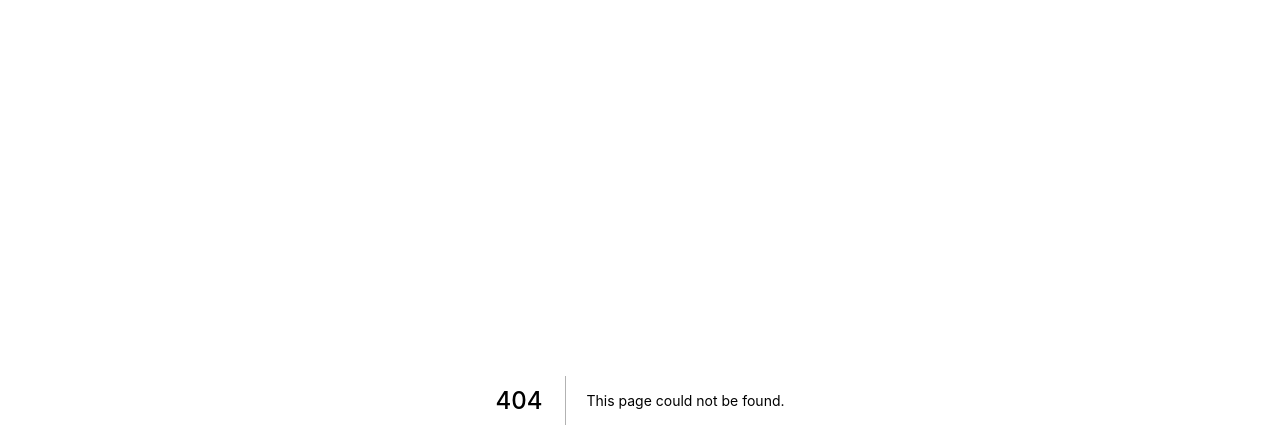
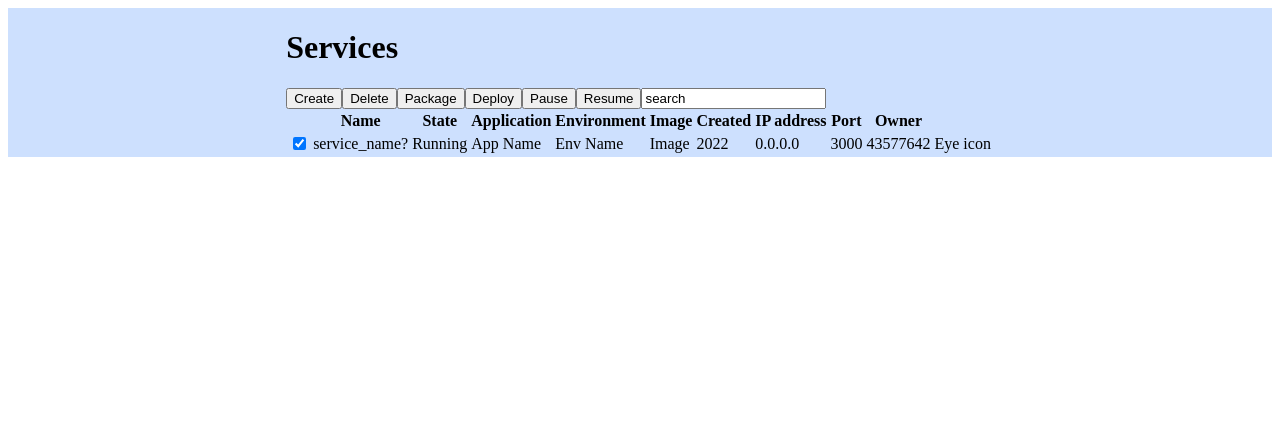
Before and after one commit to try-cascade/cascade-gui, a Next.js app: page /services in a window 1280 px wide. Before the commit this address had no page. Shown: the top 448 px of the page. Built offline with nearby package versions, Linux system fonts and the light colour scheme.

Commit message:
Added pages for application, environment, services Started design of services page
Co-authored-by: Anne Tiotuico <amtiotuico@gmail.com>
Co-authored-by: Rona Hsu <ronahsu@gmail.com>
Co-authored-by: Yueun Kim <yueun.owl@gmail.com>

```diff
--- /dev/null
+++ b/pages/services.js
@@ -0,0 +1,103 @@
+import styles from '../styles/Services.module.css'
+
+export default function Services() {
+  const date = new Date
+
+  return (
+    <main className={styles.main}>
+      <div className={styles.content}>
+        <h1>Services</h1>
+        <button>Create</button>
+        <button>Delete</button>
+        <button>Package</button>
+        <button>Deploy</button>
+        <button>Pause</button>
+        <button>Resume</button>
+        <input type='text' value='search' />
+        <div>
+          <table>
+            <thead>
+              <tr>
+                <th></th>
+                <th>Name</th>
+                <th>State</th>
+                <th>Application</th>
+                <th>Environment</th>
+                <th>Image</th>
+                <th>Created</th>
+                <th>IP address</th>
+                <th>Port</th>
+                <th>Owner</th>
+              </tr>
+            </thead>
+            <tbody>
+              <tr>
+                <td><input type="checkbox" id={"service_name?"} name={"service_name?"} checked /></td>
+                <td><label htmlFor={"service_name?"}>{"service_name?"}</label></td>
+                <td>Running</td>
+                <td>App Name</td>
+                <td>Env Name</td>
+                <td>Image</td>
+                <td>{date.getFullYear()}</td>
+                <td>0.0.0.0</td>
+                <td>3000</td>
+                <td>43577642</td>
+                <td>Eye icon</td>
+              </tr>
+            </tbody>
+          </table>
+        </div>
+      </div>
+    </main>
+  )
+}
+
+/*
+Notes about services:
+  Think some information will be displayed, but some information like status will only be represented by a healthy or not healthy icon.
+  To see more information the user can click on the div and it will expand to show status and like tags
+
+  Not sure how to deal with logs and traces:
+    - should traces be listed at the application level to view? Since getting an overview of the application?
+    - Logs in copilot are viewed directly in the console. Should we give users the ability to see the logs from our UI?
+        - but if we do that would it be weird to not see traces?
+
+
+Type:
+
+            Configurations:
+            Environment  Tasks     CPU (vCPU)  Memory (MiB)  Platform      Port
+            -----------  -----     ----------  ------------  --------      ----
+            test         1         0.25        512           LINUX/X86_64  5000
+
+            Routes:
+            Environment  URL
+            -----------  ---
+            test         http://nat-t-Publi-1A2OGKQFNJ6EN-616175783.us-east-1.elb.amazonaws.com
+
+            Service Discovery:
+            Environment  URL
+            -----------  ---
+            test         http://nat-t-Publi-1A2OGKQFNJ6EN-616175783.us-east-1.elb.amazonaws.com
+
+            Tags:
+            Name                                Container  Environment  Value
+            ----                                ---------  -----------  -----
+            COPILOT_APPLICATION_NAME            cat        test         nat
+            COPILOT_ENVIRONMENT_NAME              "          "          test
+            COPILOT_LB_DNS                        "          "          nat-t-Publi-1A2OGKQFNJ6EN-616175783.us-east-1.elb.amazonaws.com
+            COPILOT_SERVICE_DISCOVERY_ENDPOINT    "          "          test.nat.local
+            COPILOT_SERVICE_NAME                  "          "          cat
+
+            Status
+            Task Summary
+
+              Running   ██████████  1/1 desired tasks are running
+              Health    ██████████  1/1 passes HTTP health checks
+
+            Tasks
+
+              ID        Status      Revision    Started At  HTTP Health
+              --        ------      --------    ----------  -----------
+              e3bfc054  RUNNING     1           5 days ago  HEALTHY
+*/
--- /dev/null
+++ b/styles/Services.module.css
@@ -0,0 +1,7 @@
+.main {
+  display: grid;
+  align-items: center;
+  background-color: #cde0fe;
+  width: 100%;
+  justify-items: center;
+}
```
Also changed, not shown: pages/application.js (added, +11 -0 lines), pages/environment.js (added, +11 -0 lines), pages/index.js (+9 -0 lines).
